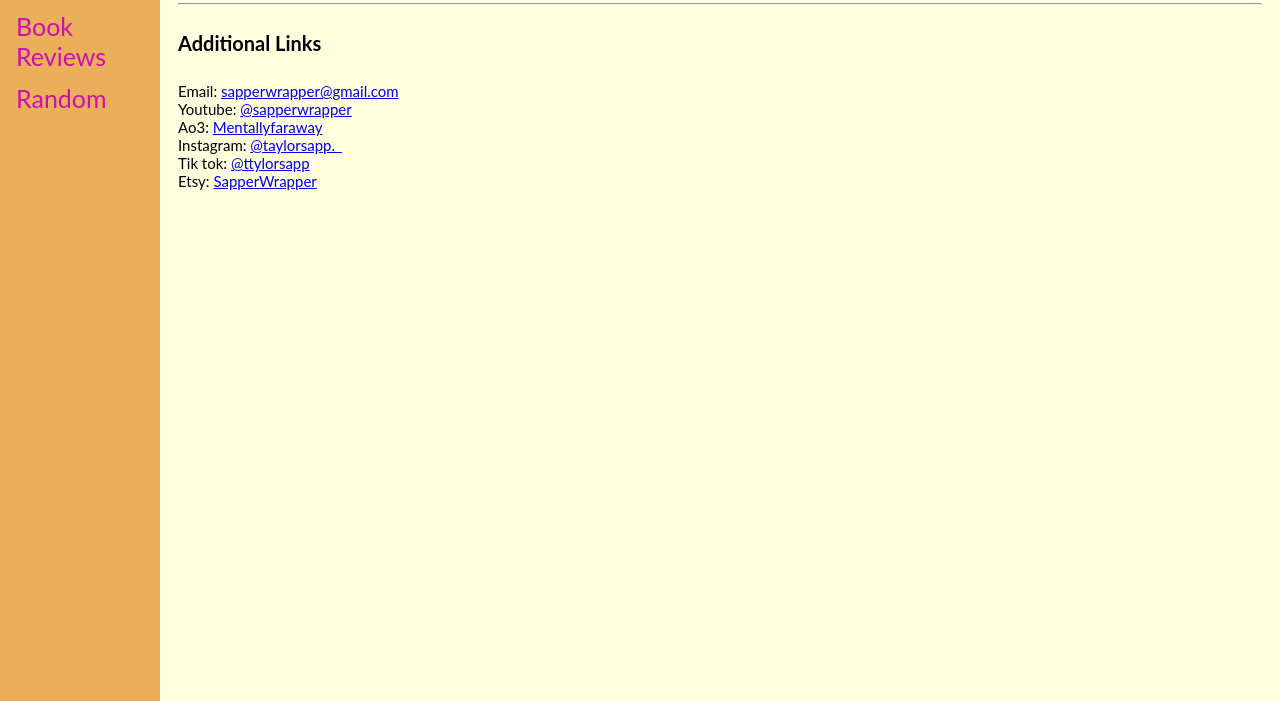
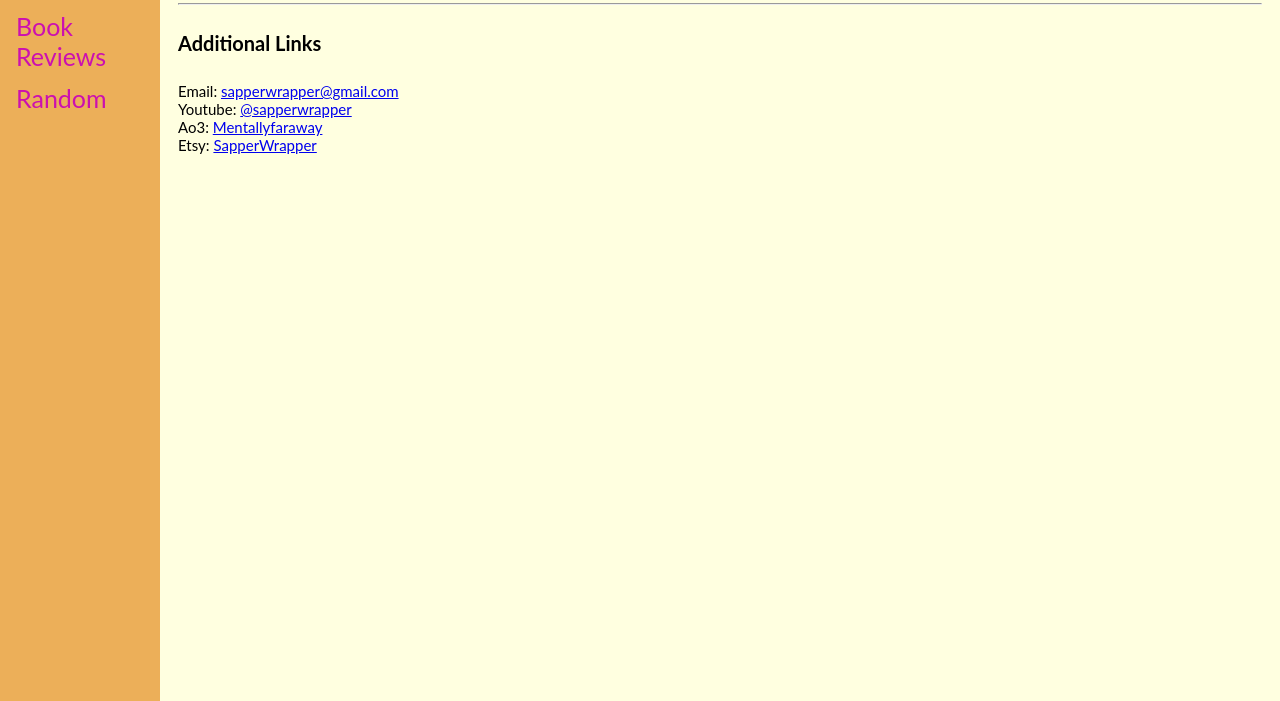
Before and after one commit to sapperwrapper/sapperwrapper.github.io, a plain HTML site: page bookreviewspage.html in a window 1280 px wide. Shown: the part 99-800 px from the top of the page. Drawn offline with Linux system fonts and the light colour scheme.

Commit message:
Update bookreviewspage.html

```diff
--- a/bookreviewspage.html
+++ b/bookreviewspage.html
@@ -67,10 +67,6 @@ body {
             <br>
             Ao3: <a href="https://archiveofourown.org/users/mentallyfaraway" target="_blank">Mentallyfaraway</a>
             <br>
-            Instagram: <a href="#">@taylorsapp._</a>
-            <br>
-            Tik tok: <a href="#" class="right">@ttylorsapp</a>
-            <br>
             Etsy: <a href="#" class="right">SapperWrapper</a>
         </p>
     </div>
```
